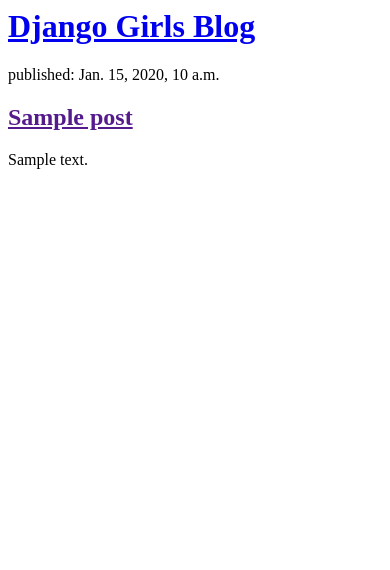
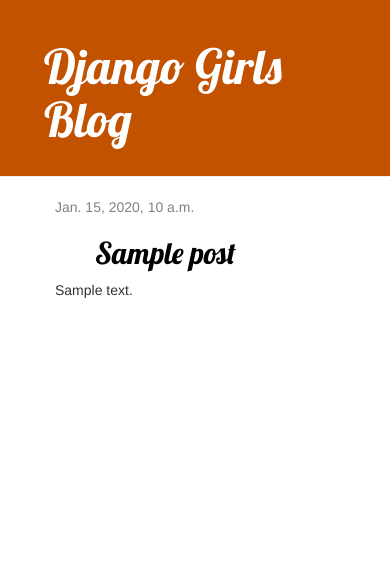
Before and after one commit to ItsJuniorDias/App-Django, a Django app: template blog/templates/blog/post_list.html in a window 390 px wide. Shown: the top 570 px of the page. Run offline with Django 3.2, Linux system fonts and the light colour scheme; the template is opened without the code that fills it: values that come from a table or form of the project are taken from there, others are empty; tables that the repository leaves empty hold one stand-in row (values such as "Sample post"); some libraries are stand-ins or nearby versions.

Commit message:
extends Template

```diff
--- /dev/null
+++ b/blog/static/css/blog.css
@@ -0,0 +1,56 @@
+h1 a, h2 a {
+  color: #C25100;
+  font-family: 'Lobster';
+
+}
+
+body {
+  padding-left: 0px;
+}
+
+.page-header {
+  background-color: #C25100;
+  margin-top: 0;
+  padding: 20px 20px 20px 4px;
+}
+
+.page-header h1, .page-header h1 a, .page-header h1 a:visited, .page-header h1 a:active {
+  color: #ffffff;
+  font-size: 36pt;
+  text-decoration: none;
+}
+
+.content {
+  margin-left: 40px;
+}
+
+h1, h2, h3, h4 {
+  margin-left: 40px;
+}
+
+.date {
+  color: #828282;
+}
+
+.save {
+  float: right;
+}
+
+.post-form textarea, .post-form input {
+  width: 100%;
+}
+
+.top-menu, .top-menu:hover, .top-menu:visited {
+  color: #ffffff;
+  float: right;
+  font-size: 26pt;
+  margin-right: 20px;
+}
+
+.post {
+  margin-bottom: 70px;
+}
+
+.post h2 a, .post h2 a:visited {
+  color: #000000;
+}
--- /dev/null
+++ b/blog/templates/blog/base.html
@@ -0,0 +1,26 @@
+{% load static %}
+<html>
+    <head>
+        <title>Django Girls blog</title>
+        <link rel="stylesheet" href="//maxcdn.bootstrapcdn.com/bootstrap/3.2.0/css/bootstrap.min.css">
+        <link rel="stylesheet" href="//maxcdn.bootstrapcdn.com/bootstrap/3.2.0/css/bootstrap-theme.min.css">
+        <link href="//fonts.googleapis.com/css?family=Lobster&subset=latin,latin-ext" rel="stylesheet" type="text/css">
+
+        <link rel="stylesheet" href="{% static 'css/blog.css' %}">
+    </head>
+    <body>
+        <body>
+            <div class="page-header">
+                <h1><a href="/">Django Girls Blog</a></h1>
+            </div>
+            <div class="content container">
+                <div class="row">
+                    <div class="col-md-8">
+                    {% block content %}
+                    {% endblock %}
+                    </div>
+                </div>
+            </div>
+        </body>
+    </body>
+</html>
--- a/blog/templates/blog/post_list.html
+++ b/blog/templates/blog/post_list.html
@@ -1,18 +1,32 @@
+{% extends 'blog/base.html' %}
+{% load static %}
 <html>
     <head>
-        <title>Blog Django Girls</title>
+        <title>Django Girls blog</title>
+        <link rel="stylesheet" href="//maxcdn.bootstrapcdn.com/bootstrap/3.2.0/css/bootstrap.min.css">
+        <link rel="stylesheet" href="//maxcdn.bootstrapcdn.com/bootstrap/3.2.0/css/bootstrap-theme.min.css">
+        <link href="//fonts.googleapis.com/css?family=Lobster&subset=latin,latin-ext" rel="stylesheet" type="text/css">
+
+        <link rel="stylesheet" href="{% static 'css/blog.css' %}">
     </head>
     <body>
-        <div>
-            <h1><a href="/">Django Girls Blog</a></h1>
+
+        <div class="content container">
+            <div class="row">
+                <div class="col-md-8">
+                  {% block content %}
+                    {% for post in posts %}
+                    <div class="post">
+                        <div class="date">
+                            {{ post.published_date }}
+                        </div>
+                        <h2><a href="">{{ post.title }}</a></h2>
+                        <p>{{ post.text|linebreaksbr }}</p>
+                    </div>
+                {% endfor %}
+                {% endblock %}
+                </div>
+            </div>
         </div>
-
-        {% for post in posts %}
-            <div>
-                <p>published: {{ post.published_date }}</p>
-                <h2><a href="">{{ post.title }}</a></h2>
-                <p>{{ post.text|linebreaksbr }}</p>
-            </div>
-        {% endfor %}
     </body>
 </html>
```
